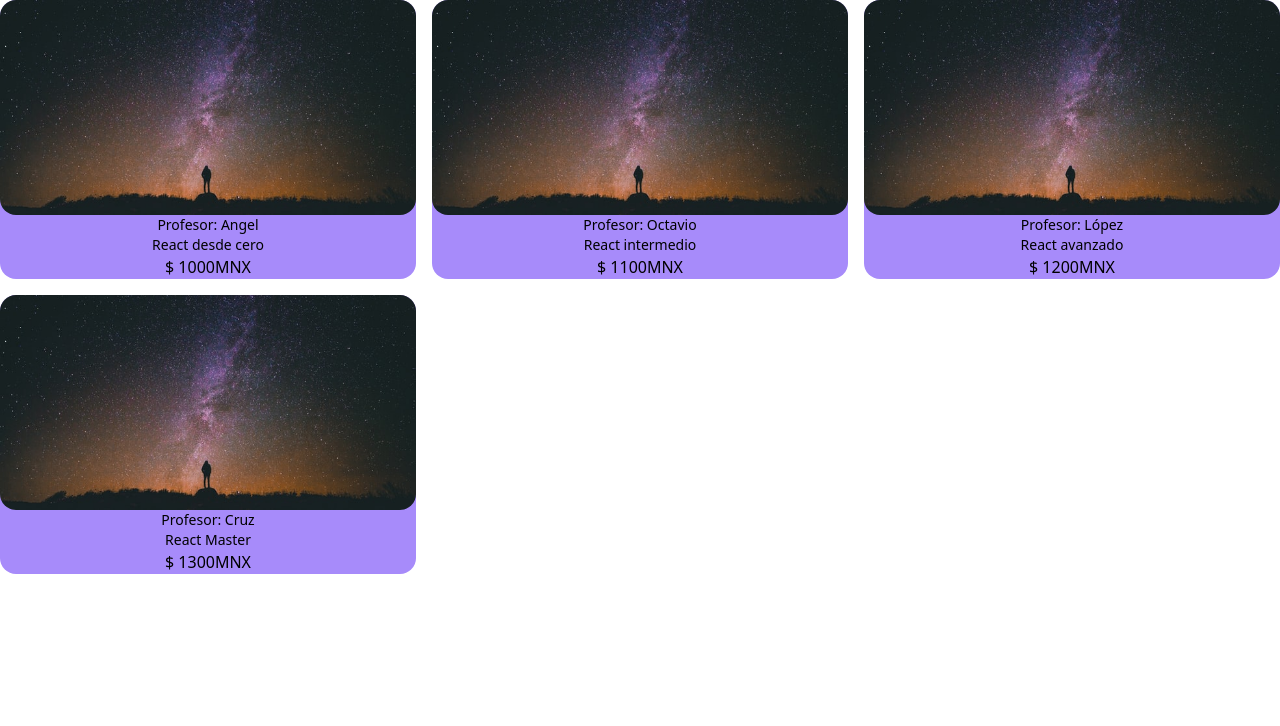
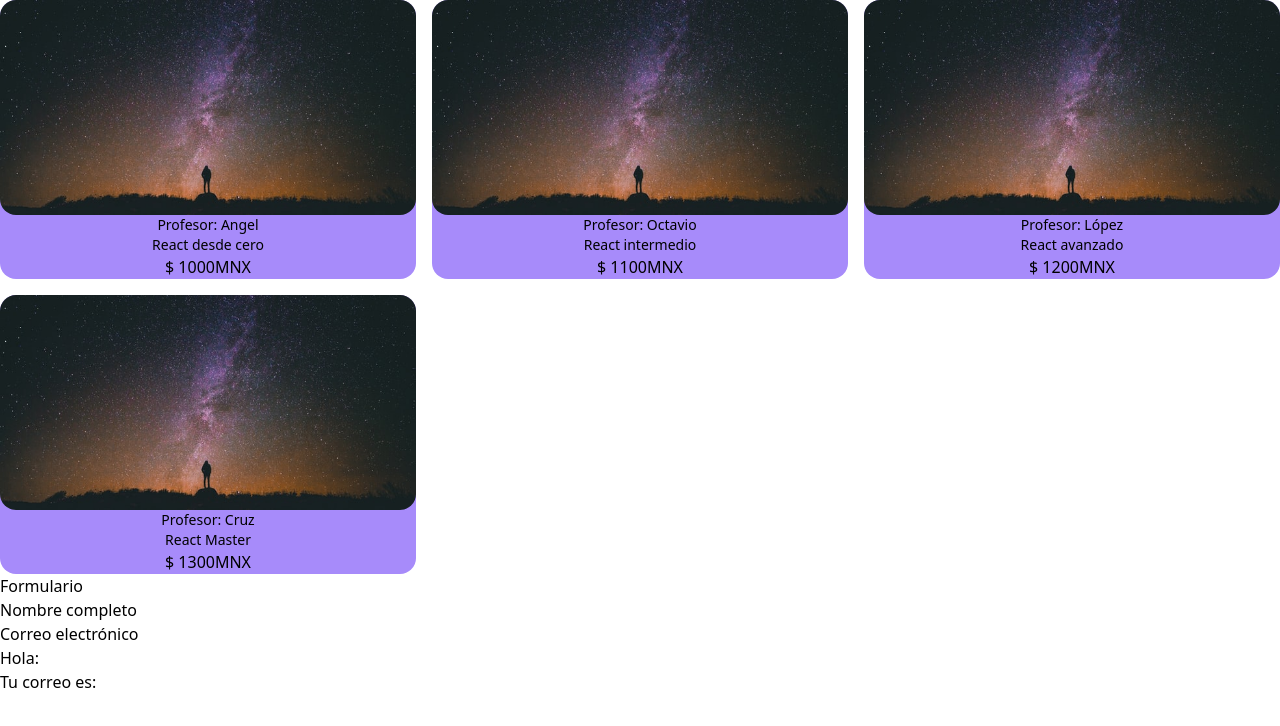
Before and after one commit to AngelLopez15/Reactrepaso, a React (Create React App) app: page / in a window 1280 px wide. Shown: the top 726 px of the page. Built offline with nearby package versions, Linux system fonts and the light colour scheme.

Commit message:
ciclo de vida de montaje del componente react componentes tipo clase

```diff
--- a/src/App.js
+++ b/src/App.js
@@ -1,4 +1,5 @@
 import Curso4 from "./components/Curso4"
+import Formulario from "./components/Formulario";
 
 // Para renderizar varios componentes iguales lo mas optimo no es ponerlos uno por uno
 // si no renderizar varios componentes con un ciclo. Para eso vamos a necesitar hacer un
@@ -34,6 +35,7 @@ const cursos = [
 
 function App() {
   return (
+    <>
       <div className="grid grid-cols-3 gap-4">
         {/* <Curso3
           title="React desde cero"
@@ -59,6 +61,10 @@ function App() {
           cursos.map( curso => <Curso4 title= {curso.title} imagen={curso.imagen} price={curso.price} prof={curso.prof} />)
         }
       </div>
+      <div>
+        <Formulario />
+      </div>
+    </>
   );
 }
 
--- /dev/null
+++ b/src/components/Formulario.js
@@ -0,0 +1,108 @@
+// Componentes tipo clase de react
+import React, { Component } from 'react';
+
+class Formulario extends Component {
+
+  // Metodo constructor de las clases y recibe todos los atributos necesarios para que
+  // una instancia de esta clase pueda ser creada. El contructor es obligatorio cuando
+  // se reciben props
+  constructor(props) {
+    super(props)
+
+    // El estado del componenete hace referencia a lo que nosotros necesitamos de información para nuestro
+    // componente que vaya cambiando es informacion que se va a actualizar en nuestro componente a medida que
+    // algun evento sucesa en la interfaz y el estado hara que el componente cambie. Para hacer uso del estado hay que
+    // declararlo como un objeto.
+    // El estado es unico y esclusiva para el componente al que s ele esta declarando
+    this.state = {
+      nombre: "",
+      correo: "",
+    }
+
+    // Para poder usar los metodos debemos hacer un bind (pasarle la referencia del "this") que enlazar el metodo
+    // con el "this" de esta clase
+    this.cambiarNombre = this.cambiarNombre.bind(this)
+    this.cambiarCorreo = this.cambiarCorreo.bind(this)
+
+  }
+
+  // para actualizar el estado usamos this.setState({})
+
+  // Escribiendo metodos en este caso para cambiar el estado
+  cambiarNombre(e) {
+    this.setState({
+      nombre: e.target.value
+    })
+  }
+
+  cambiarCorreo(e) {
+    this.setState({
+      correo: e.target.value
+    })
+  }
+
+  // Ciclo de vida del componente
+
+  // CILCO DE VIDA DEL MONTAJE
+  // Antes se ocupaba el metodo "componentWillMount()" para poder hacer logica antes de que el componente
+  // se renderizara pero en las nuevas versiones ya no existe este metodo (versiones 16)
+  // Toda la logica que se necesite hacer antes de renderizar el componente se debe de hacer en el
+  // constructor (calculos matematicos, propiedades numericas etc.)
+  // componentWillMount() {}
+
+  // Despues de que se renderizo el componente se ejecuta el metodo "componentDidMount()" este hace referencia
+  // a que puede pasar una vez el componente se haya montado. Como se ejecuta despues del render podemos estar
+  // seguros de que todos los elementos HTML del template ya existen en el DOM
+  // componentDidMount() {}
+  componentDidMount() {
+    let elemento = document.getElementById("elemento")
+    console.log(elemento)
+  }
+
+  // CICLO DE VIDA DE ACTUALIZACION
+  // componentWillReceiveProps(nextProps) {}
+
+  // shouldComponentUpdate(nextProps, nextState) {}
+
+  // componentWillUpdate(nextProps, nextState) {}
+
+  // componentDidUpdate(prevProps, prevState) {}
+
+  // componentWillUnmount() {}
+
+  // Metodo render es obligatorio.
+  // El metod que corre por defecto es el render
+  render() {
+
+    return (
+      <div>
+        <p>Formulario</p>
+        <form id="elemento">
+          <div>
+            <label>Nombre completo</label>
+            <input
+              type="text"
+              onChange={ this.cambiarNombre }
+            />
+          </div>
+          <div>
+            <label>Correo electrónico</label>
+            <input
+              type="email"
+              onChange={ this.cambiarCorreo }
+            />
+          </div>
+          {/* <div>
+            <input type="submit" value="Enviar" />
+          </div> */}
+        </form>
+        <div>
+          <h2>Hola: {this.state.nombre}</h2>
+          <p>Tu correo es: {this.state.correo}</p>
+        </div>
+      </div>
+    );
+  }
+}
+
+export default Formulario;
```
Also changed, not shown: 1 other file (tests, documents, lock files or other folders). Lines whose indentation alone changed are shown as unchanged.
